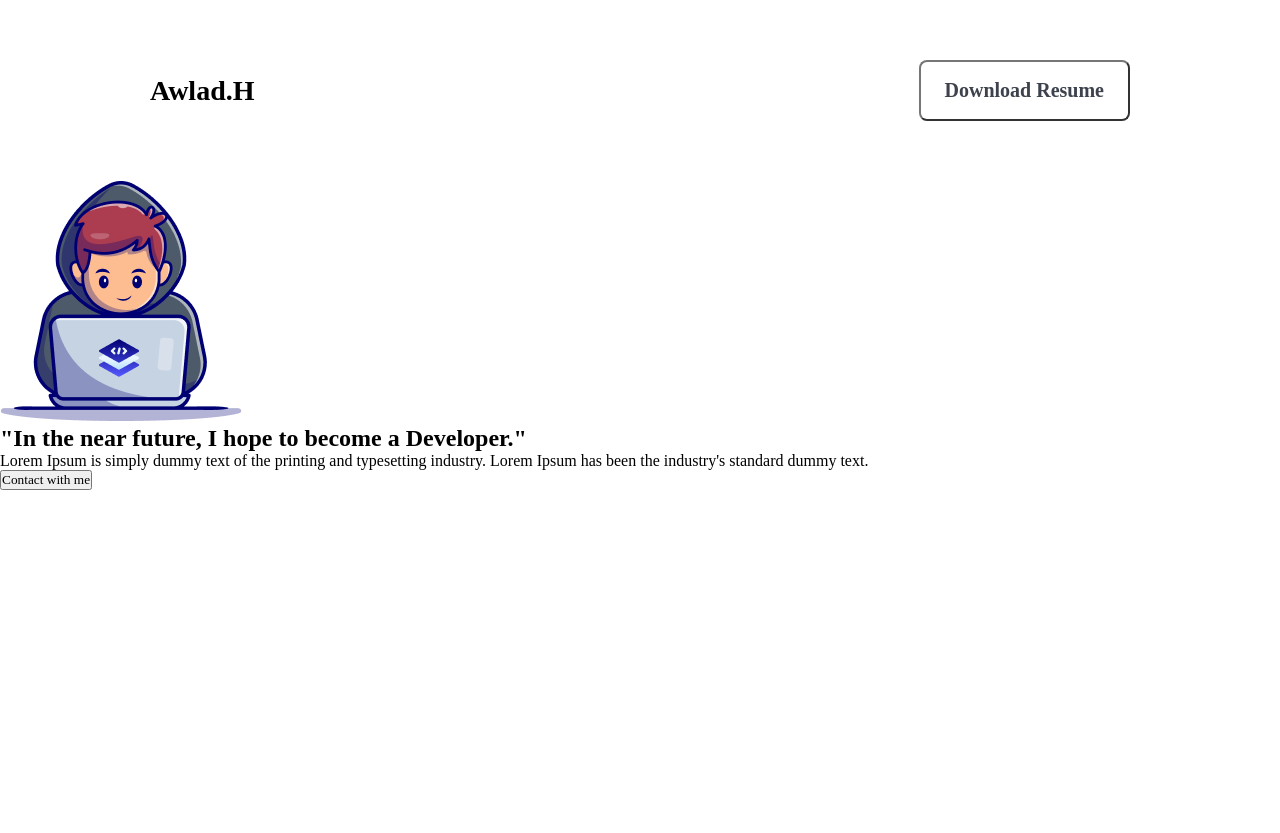
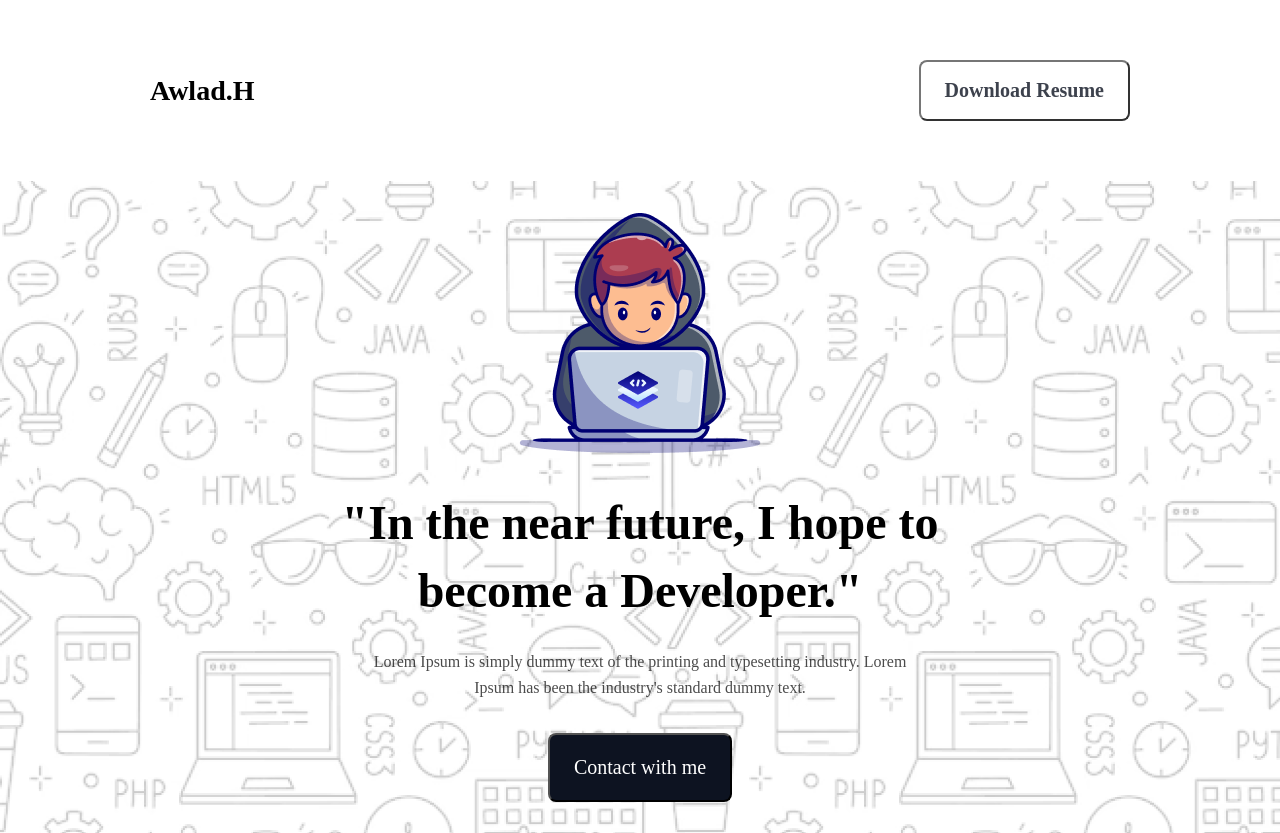
Before and after one commit to shuvongkar-dev/Challenge-1, a plain HTML site: page index.html in a window 1280 px wide. Before the commit the page ends 800 px from the top, so only its background shows below. Drawn offline with Linux system fonts and the light colour scheme; a web font is replaced by a local one.

Commit message:
banner-section

```diff
--- a/index.html
+++ b/index.html
@@ -20,9 +20,9 @@
             <div class="banner-container">
                 <div class="banner-content">
                     <img src="./assets/Group.png" alt="">
-                    <h1 class="banner-title">"In the near future, I hope to become a Developer."</h1>
-                    <p class="banner-description">Lorem Ipsum is simply dummy text of the printing and typesetting industry. Lorem Ipsum has been the industry's standard dummy text.</p>
-                    <button class="banner-btn">Contact with me</button>
+                    <h1 class="banner-title">"In the near future, I hope to <br> become a Developer."</h1>
+                    <p class="banner-description">Lorem Ipsum is simply dummy text of the printing and typesetting industry. Lorem <br> Ipsum has been the industry's standard dummy text.</p>
+                    <a href="#footer"><button class="banner-btn">Contact with me</button></a>
                 </div>
             </div>
         </section>
--- a/styles/style.css
+++ b/styles/style.css
@@ -6,6 +6,10 @@
     box-sizing: border-box;
     font-family: Azeret Mono ;
 }
+
+
+/* header style */
+
 
 nav{
     display: flex;
@@ -29,3 +33,43 @@ nav >button{
     border-radius: 8px;
     background-color: #ffffff;
 }
+
+/* banner-section */
+
+
+.banner{
+    text-align: center;
+    background-image: url(../assets/Hero-bg.png);
+    height: 652px;
+    display: flex;
+    align-items: center;
+    justify-content: center;
+}
+
+
+.banner-content >img{
+    margin-bottom: 32px;
+}
+
+.banner-title{
+    font-size: 48px;
+    font-weight: 800;
+    line-height: 68px;
+    margin-bottom: 24px;
+}
+
+.banner-description{
+    line-height: 26px;
+    opacity: 70%;
+    margin-bottom: 32px;
+}
+
+.banner-btn{
+    padding: 21px 24px;
+    border-radius: 8px;
+    background-color: rgba(13, 19, 33, 1);
+    color: #ffffff;
+    font-size: 20px;
+    font-weight: 500;
+    cursor: pointer;
+}
```
